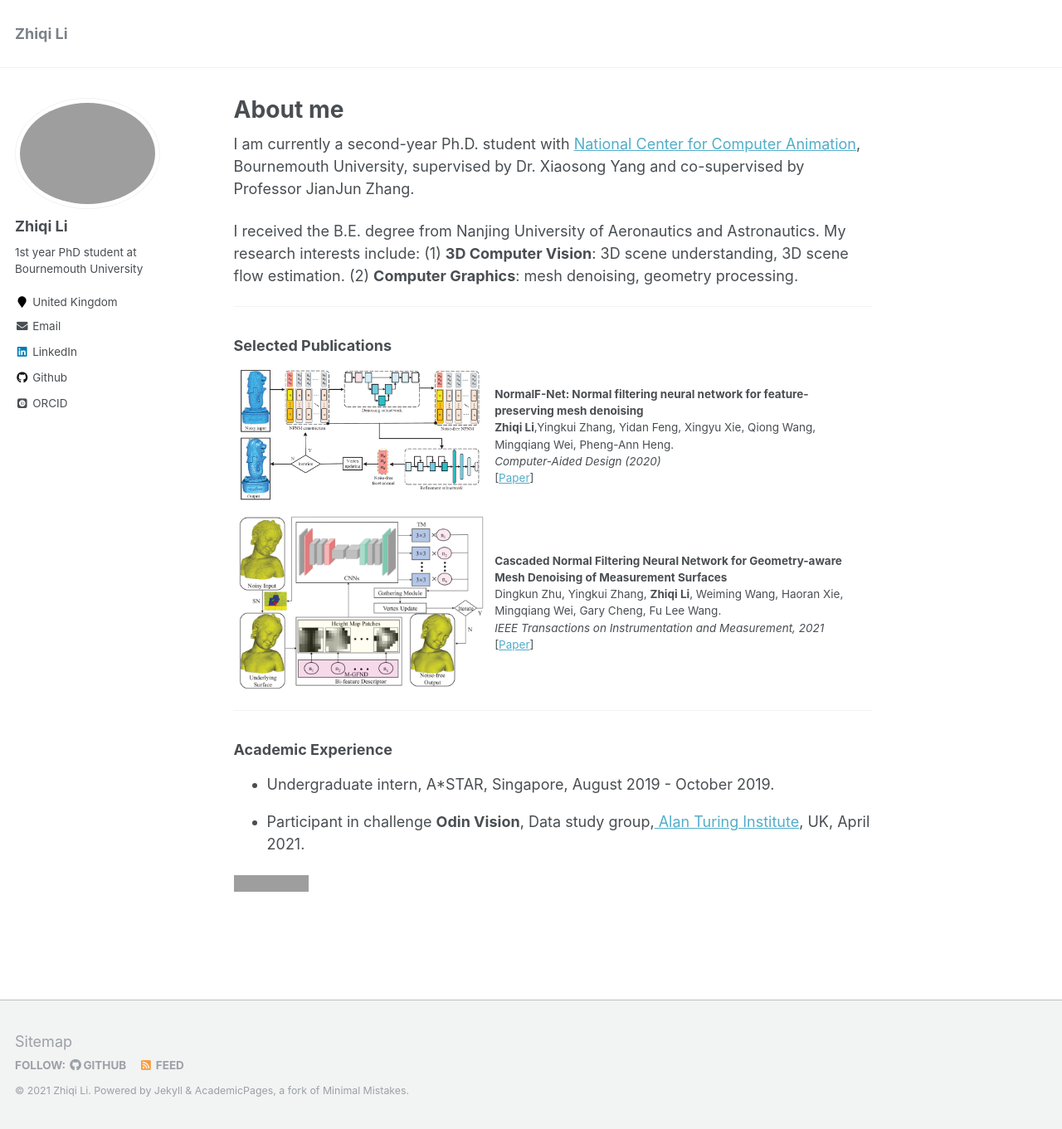
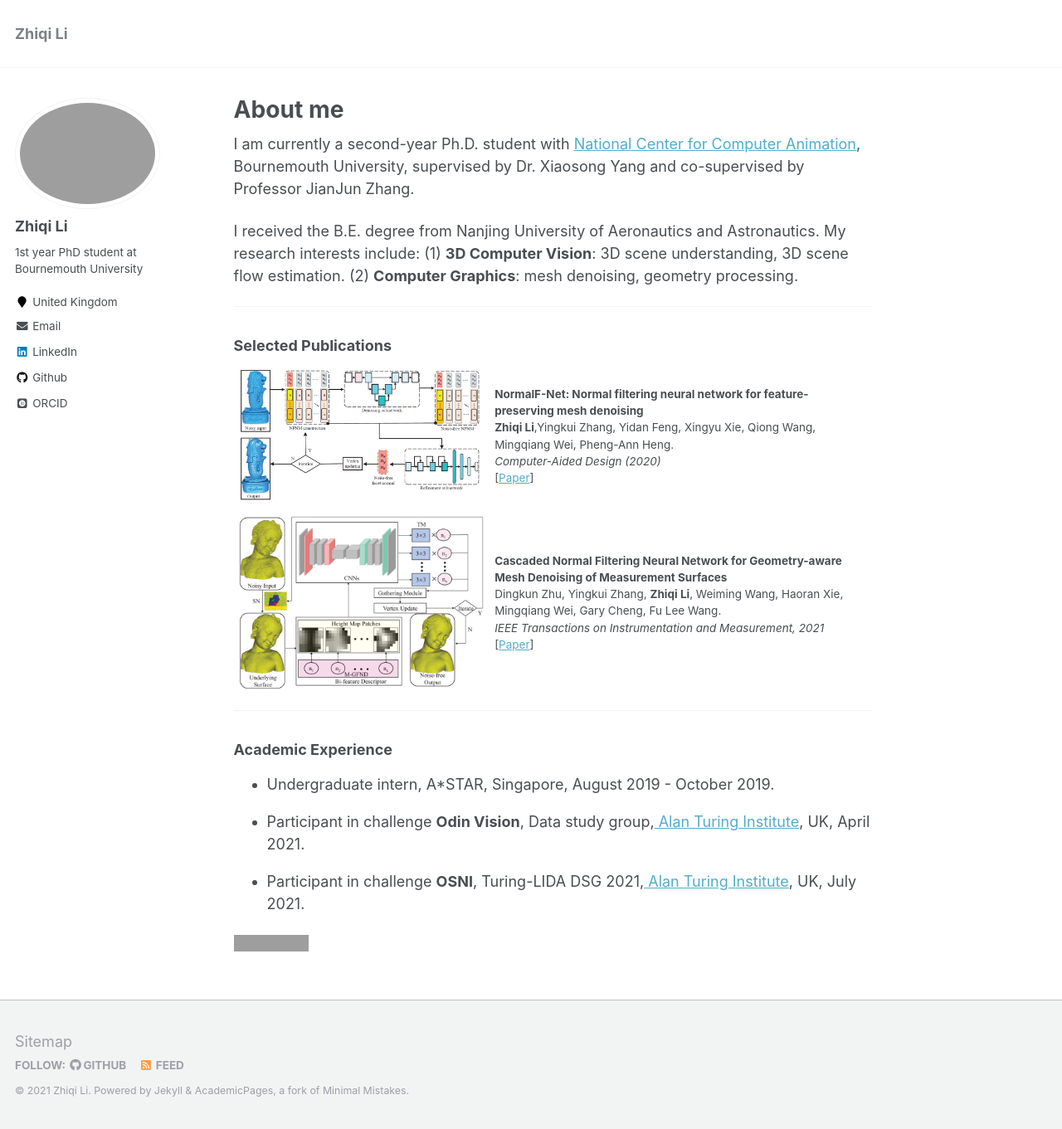
Before and after one commit to lizhiqihhh/lizhiqihhh.github.io, a Jekyll site: the page built from _pages/about.md, in a window 1280 px wide and 1361 px high. Shown: the whole window at 83% size. Built offline with Jekyll 4.4.1, drawn with Linux system fonts in a browser that asks for light colours; some web fonts are replaced; grey boxes are pictures that could not be loaded.

Commit message:
Update about.md

```diff
--- a/_pages/about.md
+++ b/_pages/about.md
@@ -75,5 +75,10 @@ ________________________________________________________________________________
          <li>Participant in challenge <strong>Odin Vision</strong>, Data study group,<a href="https://www.turing.ac.uk/events/data-study-group-april-2021"> Alan Turing Institute</a>, UK, April 2021.</li>
       </ul>
 </div>
+<div class="intership">
+      <ul>
+         <li>Participant in challenge <strong>OSNI</strong>, Turing-LIDA DSG 2021,<a href="https://lida.leeds.ac.uk/partnerships/lida-partners/the-alan-turing-institute/turing-data-study-group-at-lida/call-for-researcher-participants/"> Alan Turing Institute</a>, UK, July 2021.</li>
+      </ul>
+</div>
 
 <a href="https://clustrmaps.com/site/1biv7"  title="Visit tracker"><img src="//www.clustrmaps.com/map_v2.png?d=qv-SrbWjrImNRLSA9kPE8zvlhd6ggV1tmAR0PlpqNBk&cl=ffffff" /></a>
```
